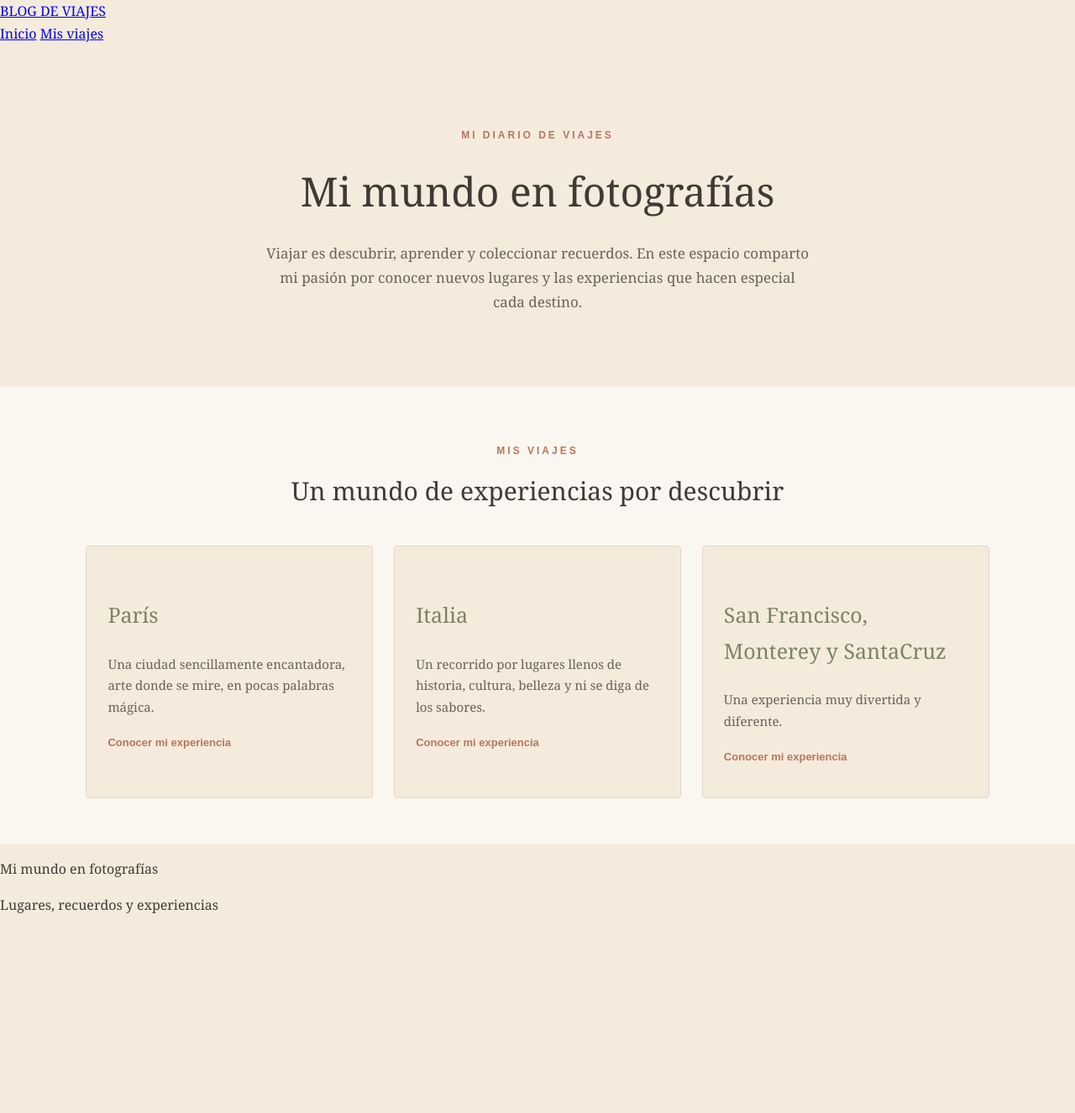
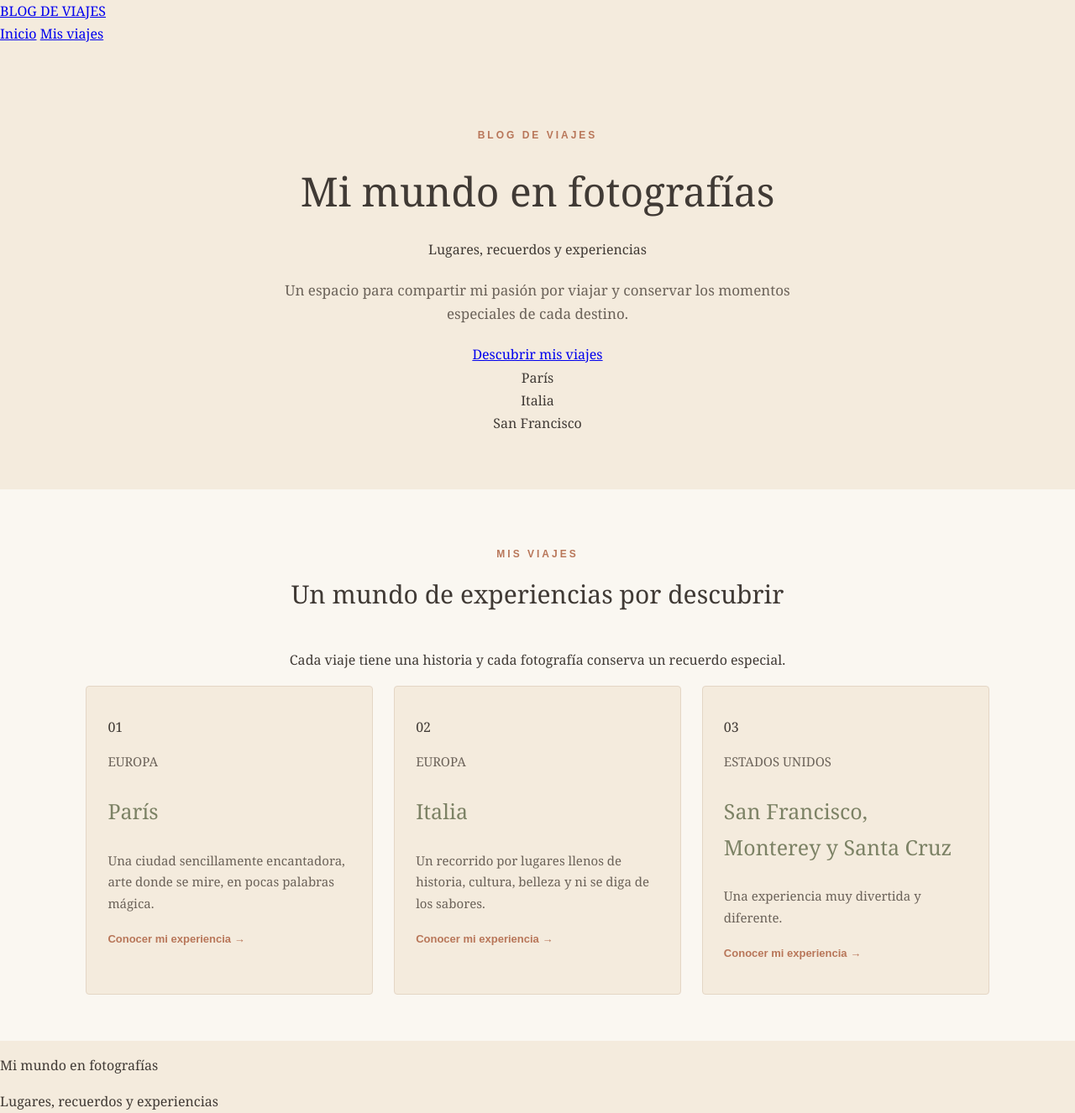
Before and after one commit to jszuluaga/mi-mundo-en-fotografias, a Jekyll site: the page built from index.html, in a window 1280 px wide. Shown: the whole page at 84% size. Built offline with Jekyll 4.4.1, drawn with Linux system fonts in a browser that asks for light colours; before the commit the page ends 1092 px from its top, so only the background shows below that.

Commit message:
Ajuste del Index

```diff
--- a/index.html
+++ b/index.html
@@ -3,46 +3,122 @@ layout: default
 title: Inicio
 ---
 
-<link rel="stylesheet" href="{{ '/assets/css/style.css' | relative_url }}">
+<main>
 
-<main>
+  <!-- Presentación principal -->
   <section class="presentacion">
-    <p class="etiqueta">MI DIARIO DE VIAJES</p>
+
+    <div class="presentacion-texto">
+      <p class="etiqueta">BLOG DE VIAJES</p>
 
       <h1>Mi mundo en fotografías</h1>
 
+      <p class="subtitulo">Lugares, recuerdos y experiencias</p>
+
       <p class="introduccion">
-      Viajar es descubrir, aprender y coleccionar recuerdos.
-      En este espacio comparto mi pasión por conocer nuevos lugares
-      y las experiencias que hacen especial cada destino.
+        Un espacio para compartir mi pasión por viajar y conservar
+        los momentos especiales de cada destino.
       </p>
+
+      <a class="boton" href="#destinos">Descubrir mis viajes</a>
+    </div>
+
+    <!-- Espacio visual para fotografías -->
+    <div class="collage" aria-label="Destinos de mis viajes">
+      <div class="foto foto-paris">
+        <span>París</span>
+      </div>
+
+      <div class="foto foto-italia">
+        <span>Italia</span>
+      </div>
+
+      <div class="foto foto-san-francisco">
+        <span>San Francisco</span>
+      </div>
+    </div>
+
   </section>
 
-  <section class="destinos">
+  <!-- Sección de destinos -->
+  <section class="destinos" id="destinos">
+
+    <div class="encabezado-seccion">
       <p class="etiqueta">MIS VIAJES</p>
 
       <h2>Un mundo de experiencias por descubrir</h2>
 
+      <p>
+        Cada viaje tiene una historia y cada fotografía conserva
+        un recuerdo especial.
+      </p>
+    </div>
+
     <div class="tarjetas">
 
+      <!-- Destino 1 -->
       <article class="tarjeta">
+        <div class="imagen-tarjeta tarjeta-paris">
+          <span>01</span>
+        </div>
+
+        <div class="contenido-tarjeta">
+          <p class="categoria">EUROPA</p>
           <h3>París</h3>
-        <p>Una ciudad sencillamente encantadora, arte donde se mire, en pocas palabras mágica.</p>
-        <a href="#">Conocer mi experiencia</a>
+
+          <p>
+            Una ciudad sencillamente encantadora, arte donde se mire,
+            en pocas palabras mágica.
+          </p>
+
+          <a href="{{ '/paris/' | relative_url }}">
+            Conocer mi experiencia →
+          </a>
+        </div>
       </article>
 
+      <!-- Destino 2 -->
       <article class="tarjeta">
+        <div class="imagen-tarjeta tarjeta-italia">
+          <span>02</span>
+        </div>
+
+        <div class="contenido-tarjeta">
+          <p class="categoria">EUROPA</p>
           <h3>Italia</h3>
-        <p>Un recorrido por lugares llenos de historia, cultura, belleza y ni se diga de los sabores.</p>
-        <a href="#">Conocer mi experiencia</a>
+
+          <p>
+            Un recorrido por lugares llenos de historia, cultura,
+            belleza y ni se diga de los sabores.
+          </p>
+
+          <a href="{{ '/italia/' | relative_url }}">
+            Conocer mi experiencia →
+          </a>
+        </div>
       </article>
 
+      <!-- Destino 3 -->
       <article class="tarjeta">
-        <h3>San Francisco, Monterey y SantaCruz</h3>
-        <p>Una experiencia muy divertida y diferente.</p>
-        <a href="#">Conocer mi experiencia</a>
+        <div class="imagen-tarjeta tarjeta-san-francisco">
+          <span>03</span>
+        </div>
+
+        <div class="contenido-tarjeta">
+          <p class="categoria">ESTADOS UNIDOS</p>
+          <h3>San Francisco, Monterey y Santa Cruz</h3>
+
+          <p>
+            Una experiencia muy divertida y diferente.
+          </p>
+
+          <a href="{{ '/san-francisco/' | relative_url }}">
+            Conocer mi experiencia →
+          </a>
+        </div>
       </article>
 
     </div>
   </section>
+
 </main>
```
Lines whose indentation alone changed are shown as unchanged.
